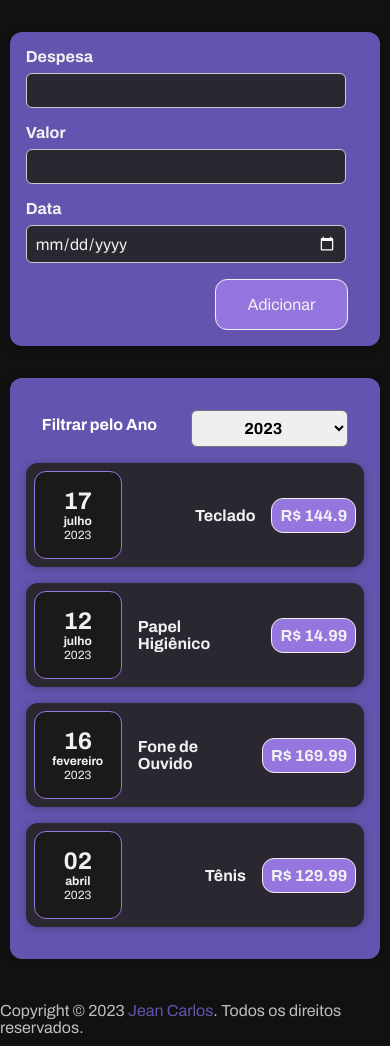
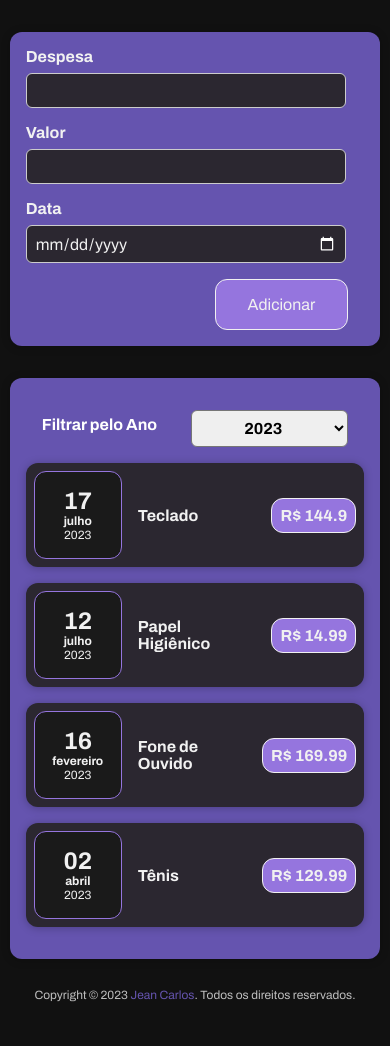
Before and after one commit to Je-Carlos/projeto-Organizar-Gastos, a React (Create React App) app: page / in a window 390 px wide. Built offline with nearby package versions, Linux system fonts and the light colour scheme.

Commit message:
arrumando display mobile footer & items

```diff
--- a/src/components/Expenses/ExpenseItem.css
+++ b/src/components/Expenses/ExpenseItem.css
@@ -54,3 +54,15 @@
     padding: 0.5rem 1.5rem;
   }
 }
+@media (max-width: 768px) {
+  .expense-item__description {
+    flex-direction: row;
+    align-items: center;
+    justify-content: flex-start;
+    flex: 1;
+  }
+
+  .expense-item__description h2 {
+    font-size: 1em;
+  }
+}
--- a/src/components/UI/Footer.css
+++ b/src/components/UI/Footer.css
@@ -9,3 +9,9 @@
   text-decoration: none;
   color: #6554af;
 }
+@media (max-width: 768px) {
+  .footer-final {
+    font-size: 0.75em;
+    padding-bottom: 4em;
+  }
+}
--- a/src/components/UI/Footer.js
+++ b/src/components/UI/Footer.js
@@ -4,7 +4,7 @@ const Footer = () => {
   return (
     <footer>
       <div class="footer-final">
-        <label>
+        <p>
           Copyright © 2023{" "}
           <span>
             <a
@@ -16,7 +16,7 @@ const Footer = () => {
             </a>
           </span>
           . Todos os direitos reservados.
-        </label>
+        </p>
       </div>
     </footer>
   );
```
